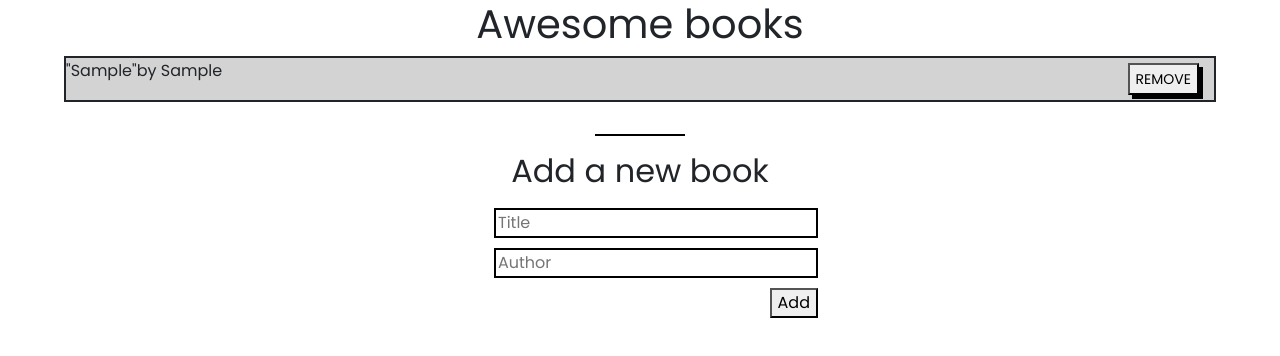
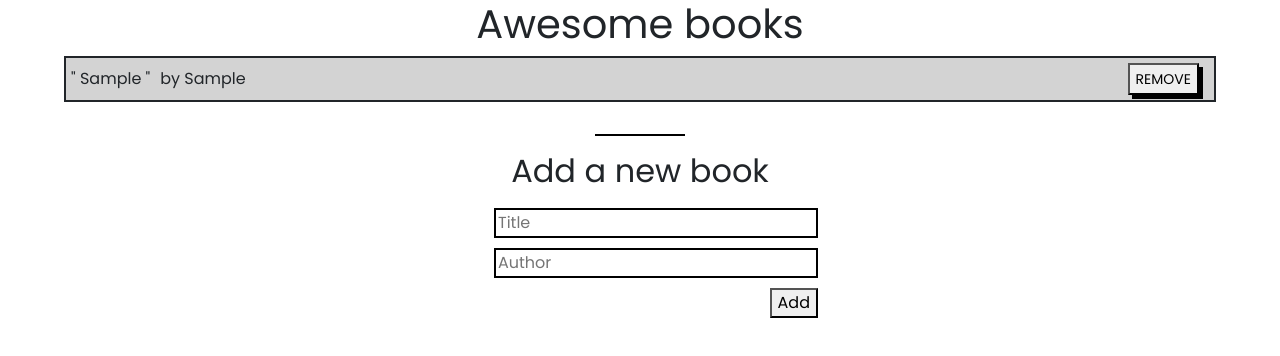
Before and after one commit to MeqdamAlqudah/Awesome-books, a website with bundled scripts: page index.html in a window 1280 px wide. Both pictures are taken after typing "Sample", "Sample" into the empty fields and a click on the button "Add". Built offline with nearby package versions, Linux system fonts and the light colour scheme.

Commit message:
Fix linter errors

```diff
--- a/js/index.js
+++ b/js/index.js
@@ -25,9 +25,9 @@ class BookOperation {
     addBook(book);
     const li = document.createElement('li');
     const titleP = document.createElement('p');
-    titleP.innerText = '"' + book.title + '"';
+    titleP.innerText = `" ${book.title} "`;
     const authorP = document.createElement('p');
-    authorP.innerText = 'by ' + book.author;
+    authorP.innerText = `by ${book.author}`;
     const removeButton = document.createElement('button');
     removeButton.addEventListener('click', () => {
       BookOperation.removeBook(book);
--- a/style.css
+++ b/style.css
@@ -51,9 +51,6 @@ body {
 }
 
 #book-list li p {
-<<<<<<< HEAD
-  margin: 0;
-=======
   margin: 5px;
 }
 
@@ -65,5 +62,4 @@ body {
 
 #add-list li input {
   border: 2px solid black;
->>>>>>> b75671268567975291b91aa7eb70b183262ea078
 }
```
